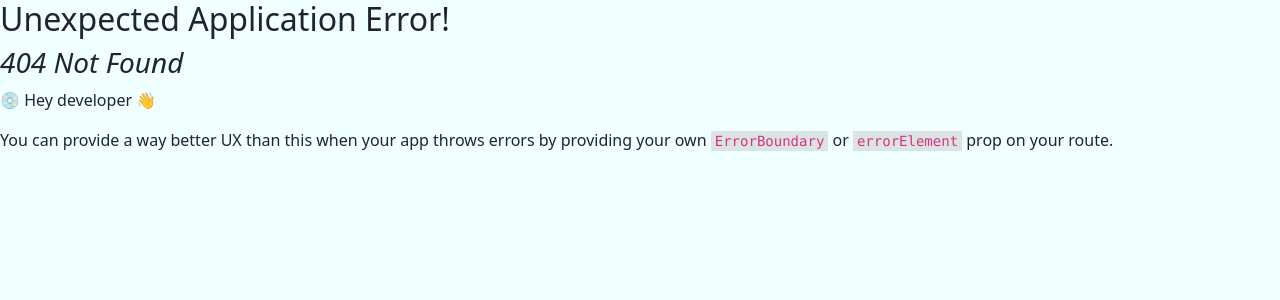
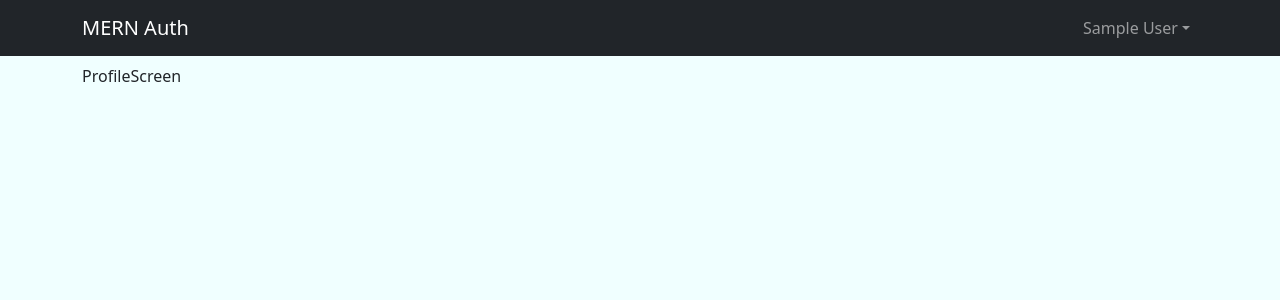
Before and after one commit to Sukh767/MERN_Authentication, a React (Vite) app in the folder frontend/: page /profile in a window 1280 px wide. Before the commit this address had no page. Shown: the top 300 px of the page. Built offline with nearby package versions, Linux system fonts and the light colour scheme; sample sign-in values are in the browser's storage.

Commit message:
Add Private route functionality

```diff
--- /dev/null
+++ b/frontend/src/components/PrivateRoute.jsx
@@ -0,0 +1,8 @@
+import { Navigate, Outlet } from 'react-router-dom';
+import { useSelector } from 'react-redux';
+
+const PrivateRoute = () => {
+  const { userInfo } = useSelector((state) => state.auth);
+  return userInfo ? <Outlet /> : <Navigate to='/login' replace />;
+};
+export default PrivateRoute;
--- a/frontend/src/main.jsx
+++ b/frontend/src/main.jsx
@@ -15,6 +15,8 @@
 import HomeScreen from "./screnns/HomeScreen.jsx";
 import LoginScreen from "./screnns/LoginScreen.jsx";
 import RegisterScreen from "./screnns/RegisterScreen.jsx";
+import ProfileScreen from "./screnns/ProfileScreen.jsx";
+import PrivateRoute from "./components/PrivateRoute.jsx";
 
 const router = createBrowserRouter(
   createRoutesFromElements(
@@ -22,6 +24,10 @@
       <Route index={true} path="/" element={<HomeScreen />} />
       <Route path="/login" element={<LoginScreen />} />
       <Route path="/register" element={<RegisterScreen />} />
+      <Route path="" element={<PrivateRoute />}>
+        {/** Private Route */}
+        <Route path="/profile" element={<ProfileScreen />} />
+      </Route>
     </Route>
   )
 );
--- /dev/null
+++ b/frontend/src/screnns/ProfileScreen.jsx
@@ -0,0 +1,9 @@
+import React from 'react'
+
+function ProfileScreen() {
+  return (
+    <div>ProfileScreen</div>
+  )
+}
+
+export default ProfileScreen
```
